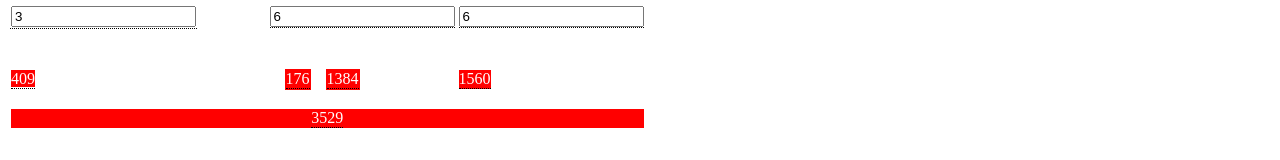
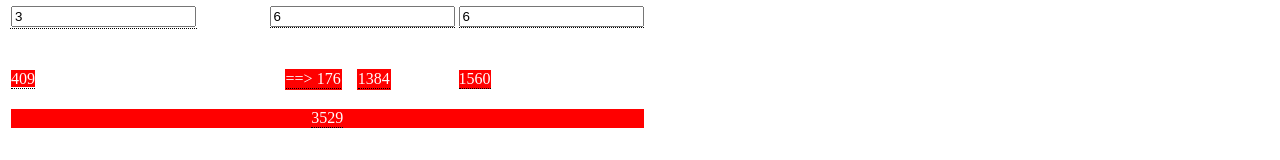
Before and after one commit to lucasjellema/static-html-capacity-analysis, a plain HTML site: page index.html in a window 1280 px wide. Shown: the part 332-492 px from the top of the page. Drawn offline with Linux system fonts and the light colour scheme.

Commit message:
sort of arrow to mark PCR after blaas

```diff
--- a/index.html
+++ b/index.html
@@ -251,7 +251,7 @@
                 <tbody>
                   <tr>
                     <td style="background-color: #ff0000; color: #ffffff;" align="right">
-                      <div class="tooltip"><span id="pcrNaBlaastestVerwerkt"></span><span class="tooltiptext">Totaal
+                      <div class="tooltip">==&gt;&nbsp;<span id="pcrNaBlaastestVerwerkt"></span><span class="tooltiptext">Totaal
                           aantal uitgevoerde PCR-testen voor personen die eerst een blaastest (met uitslag <i>onbepaald</i>)
                           hebben gedaan</span></div>
                     </td>
```
